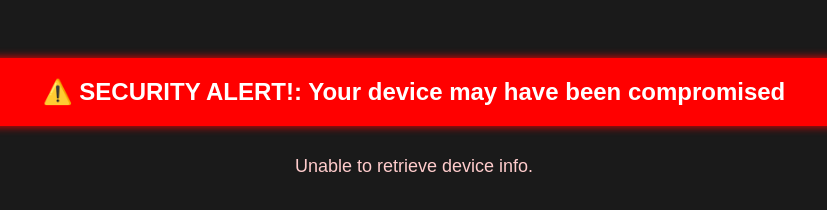
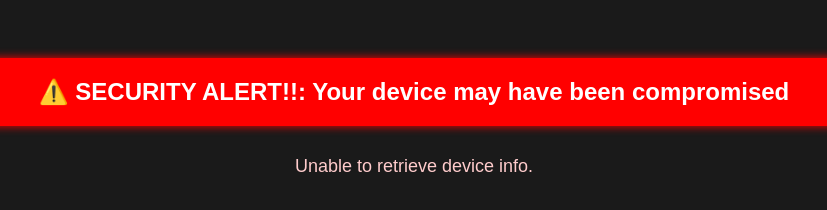
Before and after one commit to ogcc214/ogccphisingawarenesstest, a plain HTML site: page index.html in a window 1280 px wide. Shown: the full height of the page, 226-1053 px from the left. Drawn offline with Linux system fonts and the light colour scheme; no server answers.

Commit message:
Update index.html

```diff
--- a/index.html
+++ b/index.html
@@ -32,7 +32,7 @@
   </style>
 </head>
 <body>
-  <div class="alert">⚠️ SECURITY ALERT!: Your device may have been compromised</div>
+  <div class="alert">⚠️ SECURITY ALERT!!: Your device may have been compromised</div>
   <div class="info" id="info">Loading device info...</div>
 
   <script>
```
